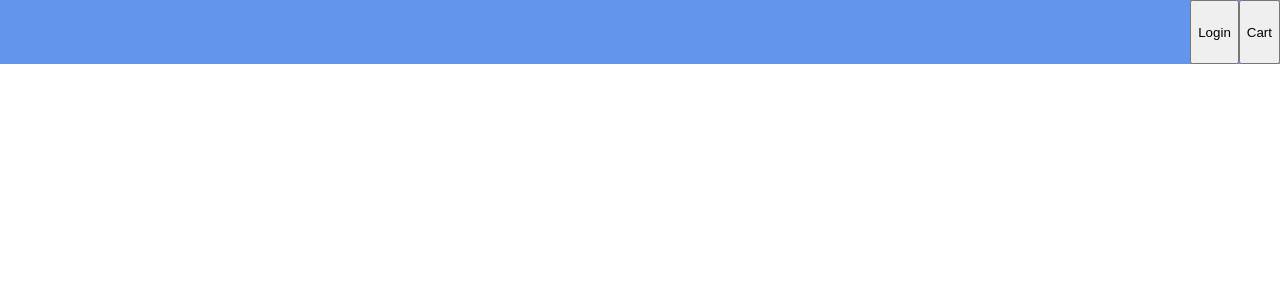
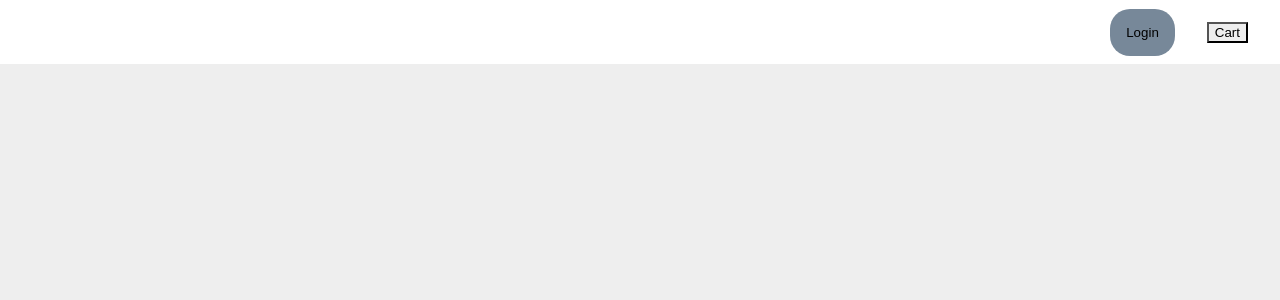
Before and after one commit to jgrove2/hackathon, a React (Create React App) app in the folder frontend/: page / in a window 1280 px wide. Shown: the top 300 px of the page. Built offline with nearby package versions, Linux system fonts and the light colour scheme.

Commit message:
ready for work laptop

```diff
--- a/frontend/src/App.css
+++ b/frontend/src/App.css
@@ -6,7 +6,9 @@
   height: 40vmin;
   pointer-events: none;
 }
-
+* {
+  background-color: #eee;
+}
 @media (prefers-reduced-motion: no-preference) {
   .App-logo {
     animation: App-logo-spin infinite 20s linear;
--- a/frontend/src/components/Navbar.css
+++ b/frontend/src/components/Navbar.css
@@ -1,8 +1,21 @@
 .Navbar {
-    background-color: cornflowerblue;
+    background-color: white;
     height: 4rem;
     position: absolute;
     width: 100%;
-    display: flex;
+    display:flex;
     justify-content: right;
+    align-items: center;
 }
+
+.login {
+    padding: 1rem;
+    margin-right: 2rem;
+    background-color: lightslategray;
+    border: none;
+    border-radius: 20px;
+}
+
+.cart {
+    margin-right: 2rem;
+}
```
